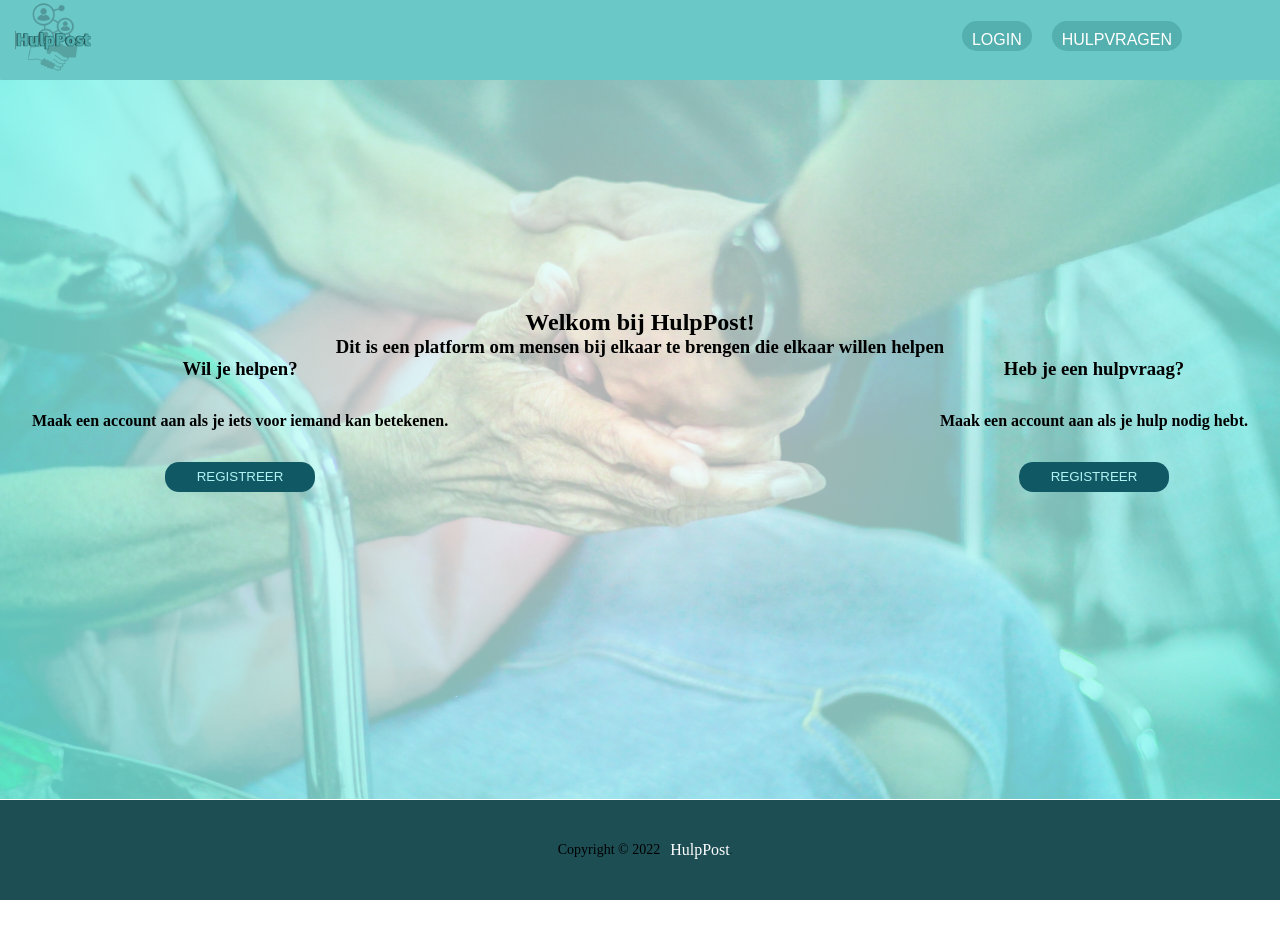
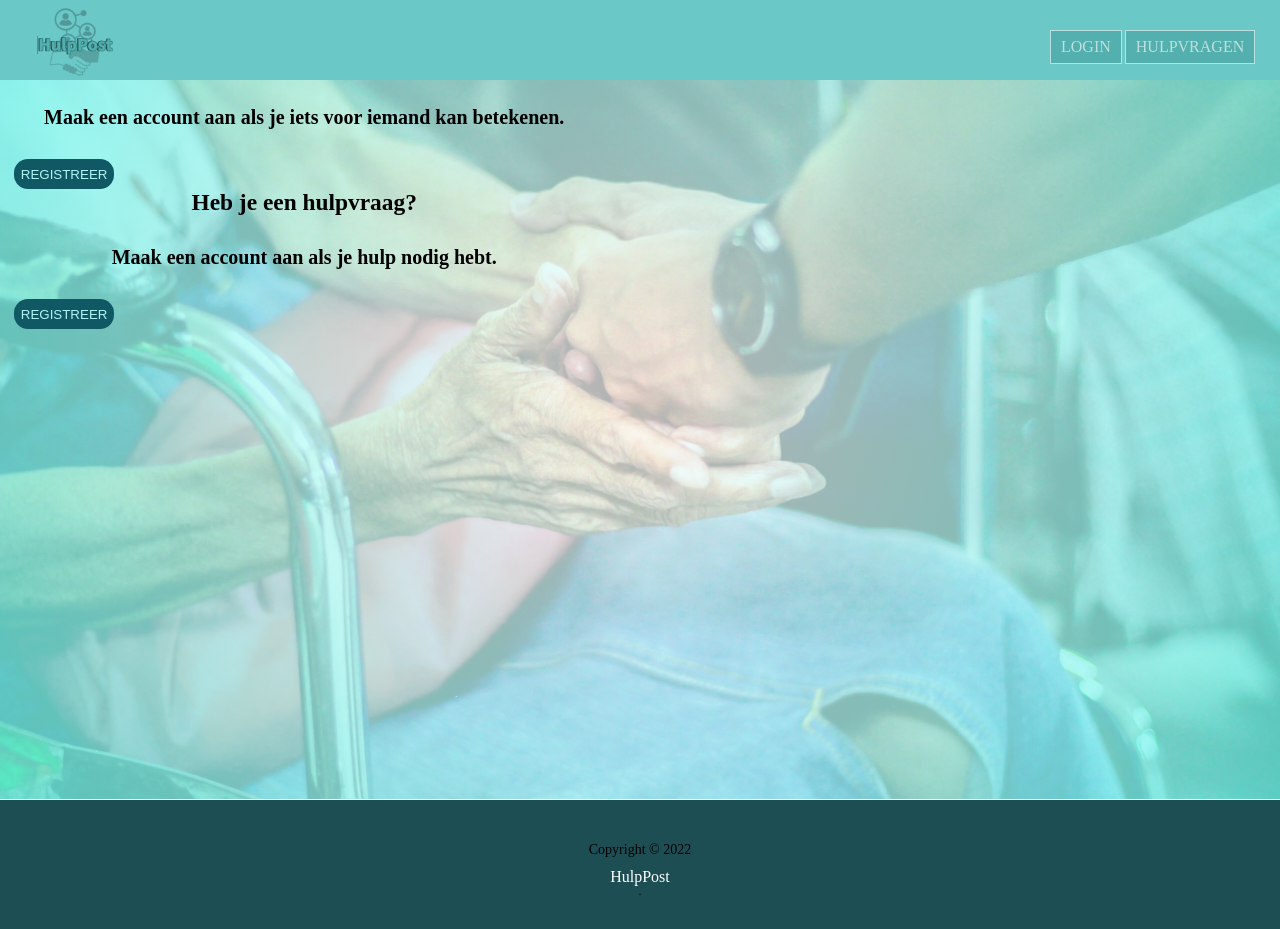
Before and after one commit to SKursad/project-hulppost-frontend, a React (Create React App) app: page / in a window 1280 px wide. Before the commit the page ends 900 px from the top, so only its background shows below. Built offline with nearby package versions, Linux system fonts and the light colour scheme.

Commit message:
Worked on responsivity

```diff
--- a/package.json
+++ b/package.json
@@ -11,6 +11,7 @@
     "jwt-decode": "^3.1.2",
     "react": "^18.2.0",
     "react-dom": "^18.2.0",
+    "react-icons": "^4.6.0",
     "react-router-dom": "^6.4.2",
     "react-scripts": "5.0.1",
     "web-vitals": "^2.1.4"
--- a/public/index.html
+++ b/public/index.html
@@ -2,6 +2,7 @@
 <html lang="en">
 <head>
     <meta charset="utf-8"/>
+    <!-- Adjust site to device viewport/translate px-->
     <meta name="viewport" content="width=device-width, initial-scale=1"/>
     <meta name="theme-color" content="#000000"/>
     <meta
--- a/src/components/Layout/Footer/Footer.css
+++ b/src/components/Layout/Footer/Footer.css
@@ -4,8 +4,17 @@
     justify-content: center;
     background: rgb(28, 78, 84);
     padding: 3.2rem;
+
     /*margin-top: 4.8rem;*/
     z-index: 1;
+}
+
+@media (min-width: 40rem) {
+    .main-footer__link {
+        display: inline-flex;
+        flex-direction: column;
+        margin: 0 1rem;
+    }
 }
 
 .main-footer__links {
--- a/src/components/Layout/NavBar/NavBar.js
+++ b/src/components/Layout/NavBar/NavBar.js
@@ -1,33 +1,52 @@
-import React, { useContext } from 'react';
-import { useNavigate, Link } from 'react-router-dom';
+import React, {useContext, useRef, useState} from 'react';
+import {useNavigate, Link} from 'react-router-dom';
 import {AuthContext} from '../../../context/auth-context';
 import Button from '../../UI/Button/Button';
-import './Navbar.css'
-import logo from '../../../assets/HulpPost-style.png'
+import {FaBars, FaTimes} from 'react-icons/fa';
+import './Navbar.css';
+import logo from '../../../assets/HulpPost-style.png';
 
 
 function NavBar() {
-    const { isAuth, logout, user } = useContext(AuthContext);
+    const {isAuth, logout, user} = useContext(AuthContext);
     const navigate = useNavigate();
+    const [isMobile, setIsMobile] = useState(false);
+
 
     return (
         <header className="main-header">
-            <div>
-                <a href="/" className="main-header__logo" >
-                <img src={logo} alt="logo" className="logo"/></a>
-            </div>
+            <Link to="/" className="main-header__logo">
+                <img src={logo} alt="logo" className="logo"/></Link>
             {isAuth ?
-                <nav className="main-nav">
-                    <button className="main-nav__btn" type="button" onClick={() => navigate('/createRequest')}>STEL EEN HULPVRAAG</button>
-                    {''}
-                    <button className="main-nav__btn" type="button" onClick={() => navigate(`/requestScreen`)}>HULPVRAGEN</button>
-                    <button className="main-nav__btn" type="button" onClick={() => navigate(`/profile/${user.id}`)}>PROFIEL</button>
-                    <button className="main-nav__btn" type="button" onClick={logout}> AFMELDEN </button>
+                <nav className="nav">
+                    <ul className={isMobile ? "nav__mobile" : "nav__links"}
+                        onClick={() => setIsMobile(false)}>
+                        <div className="nav__mobile-logout">
+                        <Link to={`/createRequest`} className="nav__request">STEL EEN HULPVRAAG</Link>
+                        <Link to={`/requestFeed`} className="nav__feed">HULPVRAGEN </Link>
+                        <Link to={`/profile/${user.id}`} className="nav__profile">PROFIEL </Link>
+                        <Link to={logout} onClick={logout} className="nav__logout">AFMELDEN</Link>
+                        </div>
+                    </ul>
+                    <button className="nav__mobile-menu"
+                            onClick={() => setIsMobile(!isMobile)}>
+                        {isMobile ? <FaTimes/>
+                            : <FaBars/>}
+                    </button>
                 </nav>
                 :
-                <nav className="main-nav">
-                    <Button className="main-nav__btn" type="button" onClick={() => navigate('/login')}> login </Button>
-                    <Button className="main-nav__btn" type="button" onClick={() => navigate(`/requestScreen`)}> hulpvragen </Button>
+                <nav className="nav">
+                    <ul className={isMobile ? "nav__mobile" : "nav__links"}
+                        onClick={() => setIsMobile(false)}>
+                        <div className="nav__mobile-login">
+                        <Link to={`/login`} className="nav__login">login</Link>
+                        <Link to={`/requestFeed`} className="nav__feed">hulpvragen</Link>
+                        </div>
+                    </ul>
+                    <button className="nav__mobile-menu"
+                            onClick={() => setIsMobile(!isMobile)}>
+                        {isMobile ? <FaTimes/> : <FaBars/>}
+                    </button>
                 </nav>
             }
         </header>
--- a/src/components/Layout/NavBar/Navbar.css
+++ b/src/components/Layout/NavBar/Navbar.css
@@ -1,77 +1,274 @@
 .main-header {
-    width: 100%;
+    /*position: absolute;*/
+    display: flex;
+    align-items: center;
+    /*align-items: center;*/
+    justify-content: space-between;
+    width: 100vw;
     height: 8rem;
     position: fixed;
-    top: 0;
-    left: 0;
-    padding: 8px 16px;
+    padding: 0 1rem;
     z-index: 2;
     background-color: rgb(106, 201, 199);
-    border-radius:  1px;
+    /*border-radius: 1px;*/
     /*box-shadow: 2px 2px 40px 2px rgba(0, 0, 0, 0.5);*/
-
 }
 
-.main-header > div {
-    display: inline-flex;
-    vertical-align: middle;
-}
-
-.main-header__logo {
-    position: absolute;
-    display: inline-flex;
-    /*height: 2.6rem;*/
-    /*font-size: 2.2rem;*/
-    top: -10px;
-    left: -2px;
-    /*bottom: 0;*/
-}
 
 .main-header__logo img {
     position: relative;
     height: 10rem;
+    justify-content: center;
+    left: 1rem;
+    top: .5rem;
+    /*transition: all 0.1s ease-in;*/
 }
 
-.main-nav {
+.nav {
+    /*display: flex;*/
+    height: 10%;
+    /*width: 100%;*/
+    position: absolute;
     /*position: relative;*/
+    font-size: 10rem;
+    align-items: center;
     display: inline-flex;
-    /*flex-direction: column;*/
-    justify-content: right;
-    align-items: self-end;
-    width: calc(100% - 7.5rem);
+    flex-direction: row;
+    justify-content: flex-end;
+    width: calc(100% - 4rem);
     vertical-align: middle;
 }
 
-.main-nav__btn {
-    height: 3rem;
-    top: 3px;
-    left: 3px;
-    width: auto;
-    font-size: 1.6rem;
-    margin: 1rem;
-    border: none;
-    cursor: pointer;
-    border-radius: 2rem;
-    transition: all .2s;
+.nav__mobile {
+    /*position: absolute;*/
     position: relative;
-    text-transform: uppercase;
+    display: inline-flex;
+    justify-content:center;
     text-align: center;
-    padding: 1rem;
-    /*bottom: 5px;*/
-    text-align-all: center;
-    align-content: center;
-    /*text-align: center;*/
+    flex-direction: column;
+    /*list-style: none;*/
+    left: -1rem;
+    top: 7rem;
+    /*bottom: 100%;*/
+    margin: 4.5rem 4.5rem 0 0;
+    transition: all 0.1s ease;
+    width: 100vw;
+    height: 100%;
 }
 
-.main-nav__btn {
+.nav__mobile-logout {
+    position: absolute;
+    top: -5rem;
+    margin: 0 0 0 0;
+    width: 100vw;
+}
+
+.nav__mobile-login {
+    position: absolute;
+    top: -5rem;
+    margin: 0 0 0 0;
+    width: 100vw;
+}
+
+.nav__links {
+    display: none;
+    /*position: relative;*/
+    /*display: flex;*/
+    height: 100vh;
+    width: 100vw;
+    /*left: 22rem;*/
+    margin: 3rem;
+    top: 1rem;
+    position: relative;
+    justify-content: flex-end;
+}
+
+
+.nav__login,
+.nav__request,
+.nav__feed,
+.nav__profile,
+.nav__logout  {
+    position: relative;
+    text-decoration: none;
+    list-style: none;
+    display: flex;
+    /*flex-flow: column;*/
+    /*right: 1rem;*/
+    /*top: 2rem;*/
+    align-items: center;
+    /*justify-content: end;*/
+    flex-direction: column;
+    text-align: center;
     background-color: #53b0ae;
-    color: #fff; }
-.main-nav__btn::after {
-    background-color: rgba(83, 176, 174, 0.53); }
+    background-position: center;
+    /*height: 70%;*/
+    /*width: 100%;*/
+    color: white;
+    font-size: 1.6rem;
+    padding: 2rem 2rem 2rem;
+    margin: 0 0 0 0 ;
+    cursor: pointer;
+    text-transform: uppercase;
+    justify-content: flex-end;
+    /*flex: available;*/
+    transition: all 0.1s ease-out;
+}
 
-.main-nav__btn:hover,
-.main-nav__btn:active {
+
+.nav__mobile-menu {
+    /*position: absolute;*/
+    display: flex;
+    margin: 1rem;
+    font-size: 2rem;
+    background-color: rgba(70, 134, 129, 0.47);
+
+}
+
+.nav__btn::after {
+    background-color: rgba(83, 176, 174, 0.53);
+}
+
+.nav__btn:hover,
+.nav__btn:active {
     color: #fff;
     background-color: rgb(53, 112, 111);
     border: none;
 }
+
+@media (min-width: 41.5rem ) {
+    .logo {
+        display: block;
+        position: absolute;
+        justify-content: flex-end;
+        top: 1rem;
+        left: 1rem;
+        vertical-align: middle;
+    }
+
+    .nav__links {
+        display: inline-flex;
+        flex-direction: row;
+        /*justify-content: center;*/
+        justify-content: flex-end;
+        /*font-size: 1rem;*/
+        flex: 50%;
+        gap: 0.5rem;
+        margin: 2rem;
+        border: none;
+        cursor: pointer;
+        list-style: none;
+        /*text-transform: uppercase;*/
+        text-align: center;
+        position: relative;
+        height: .1rem;
+        top: -3rem;
+        /*left: 6rem;*/
+        /*width: 100vw;*/
+    }
+
+    .nav__mobile-menu {
+        display: none;
+    }
+
+    .main-header__logo img {
+        position: relative;
+        justify-content: center;
+        height: 10rem;
+        left: 1rem;
+        top: .5rem;
+
+    }
+
+    .nav__mobile-logout {
+        position: relative;
+        display: inline-flex;
+        top: -5rem;
+        margin: 2rem;
+        width: 100vw;
+    }
+
+    .nav__mobile-logout,
+    .nav__request,
+    .nav__feed,
+    .nav__profile,
+    .nav__logout{
+        display: inline-flex;
+        flex-direction: row;
+        position: relative;
+        top: -2rem;
+        left: calc(100% - 53rem);
+        margin: 3.8rem 1rem 0 0;
+        /*width: 100vw;*/
+    }
+
+    .nav__mobile-login,
+    .nav__login,
+    .nav__feed {
+        display: inline-flex;
+        flex-direction: row;
+        position: relative;
+        top: -2rem;
+        left: calc(100% - 20rem);
+        margin: 4rem 2rem 0 0;
+        /*width: 100vw;*/
+    }
+
+
+    ul.nav__mobile {
+        background-color: transparent;
+        border: none;
+        display: flex;
+        position: absolute;
+        flex-direction: row;
+        margin: -3.9rem 1rem 1rem 0;
+        padding: 0 0 5rem 0;
+        left: calc(100% - 70rem);
+        transition: all 0.2s ease;
+
+    }
+
+
+
+    .nav__login,
+    .nav__request,
+    .nav__feed,
+    .nav__profile,
+    .nav__logout,
+    .nav__mobile {
+        display: inline-flex;
+        position: relative;
+        flex-direction: row;
+        text-decoration: none;
+        /*list-style: none;*/
+        /*align-items: end;*/
+        justify-content: flex-end;
+        text-align: end;
+        background-color: #53b0ae;
+        color: rgba(255, 255, 255, 0.61);
+        font-size: 1.6rem;
+        left: 2rem;
+        right: 10rem;
+        padding: 1.6rem 1rem;
+        margin: 2rem .3rem 0 0;
+        border: solid 1px;
+        cursor: pointer;
+        text-transform: uppercase;
+    }
+
+    .nav__mobile {
+        position: relative;
+        display: flex;
+        flex-direction: row;
+        text-align: justify-all;
+        /*list-style: none;*/
+        bottom: 80%;
+        top: 1.2rem;
+        left: 82%;
+        /*transition: all 0.1s ease;*/
+        /*width: 100vw;*/
+        /*height: 10vh;*/
+    }
+
+
+}
--- a/src/components/UI/Card/Card.css
+++ b/src/components/UI/Card/Card.css
@@ -1,12 +1,33 @@
 .card {
+    display: flex;
+    /*position: relative;*/
     background: white;
     box-shadow: 0 2px 8px rgba(0, 0, 0, 0.26);
     /*border-radius: 2px;*/
-    justify-content: center;
-    display: flex;
+    /*justify-content: center;*/
     flex-direction: column;
     text-align: center;
     font-size: 1.6rem;
     height: 100vh;
+    /*width: 100vw;*/
     /*z-index: 1;*/
 }
+.container--narrow {
+    max-width: 732px;
+}
+
+@media (min-width: 40rem) {
+    .card {
+        display: inline-flex;
+        text-align: center;
+        justify-content: center;
+        flex-direction: row;
+        min-height: 10rem;
+        min-width: 20rem;
+        /*width: 100%;*/
+}
+    .container--narrow {
+        min-width: 200px;
+        min-height: 200px;
+    }
+}
--- a/src/pages/Home/Home.css
+++ b/src/pages/Home/Home.css
@@ -7,26 +7,52 @@ main {
 .background {
     /*background: url('../../assets/jem-sahagun-O33vBPD6hAw-unsplash.jpg') center/cover;*/
     /*background: center/cover;*/
-    background-image: radial-gradient(circle, rgba(255, 255, 255, 0.7) 0%,
+    background-image: radial-gradient(circle, rgba(255, 255, 255, 0.7) ,
     rgba(109, 246, 234, 0.8) 100%, transparent 100%),
     url('../../assets/jem-sahagun-O33vBPD6hAw-unsplash.jpg');
     /*background-image: cross-fade(100% url('../../assets/jem-sahagun-O33vBPD6hAw-unsplash.jpg'), blue);*/
-    width: 100%;
+    width: 100vw;
     background-size: cover;
+
     background-position-y: center;
     background-position-x: center;
-    height: 100%;
+    height: 100vh;
     position: fixed;
     bottom: 1px;
     z-index: -10;
 }
 
+@media (min-width: 40rem) and (min-height: 30rem) {
+    #product-overview {
+        /*display: flex;*/
+        /*flex-direction: column;*/
+        /*position: absolute;*/
+        /*height: 100vh;*/
+        /*bottom: -10rem;*/
+        /*top: 20rem;*/
+        max-width: 1000px;
+        /*margin: 3rem auto;*/
+        /*bottom: 100rem;*/
+        /*background-size: auto;*/
+        /*position: fixed;*/
+        /*background-position: 100%;*/
+        /*background-position-y: center;*/
+        /*background-position-x: center;*/
+    }
+
+    /*#app-overview{*/
+    /*    max-width: 1500px;*/
+    /*    max-height: 1500px;*/
+    /*}*/
+}
+
 .app-overview__row {
-    flex-basis: border-box;
-    flex-direction: row;
+    /*flex-basis: border-box;*/
+    flex-direction: column;
     display: flex;
-    justify-content: space-between;
+    justify-content: flex-end;
 }
+
 
 
 .app-overview__info {
@@ -40,18 +66,38 @@ main {
 
 }
 
+@media (min-width: 40rem) and (min-height: 40rem) {
+    .app-overview__info {
+        display: inline-flex;
+        flex-direction: column;
+        font-size: 2rem;
+        justify-content: space-between;
+        max-height: 100rem;
+        max-width: 100rem;
+    }
+
+    .app-overview__row {
+        display:inline-flex;
+        font-size: 2rem;
+        flex-direction: column;
+
+    }
+
+}
+
+
 .app-overview__sub  {
     text-decoration: none;
     color: inherit;
     display: inline-flex;
     flex-flow: column;
-    padding: 32px;
+    padding: 3rem;
 }
 
 .app-overview__info .btn {
     height: 3rem;
     border: none;
-    width: 15rem;
+    width: 10rem;
     cursor: pointer;
     border-radius: 1.4rem;
     color: #b1f3f3;
@@ -77,6 +123,7 @@ main {
 .btn:hover {
     transform: translateY(-3px);
     box-shadow: 0 1rem 2rem rgba(0, 0, 0, 0.2); }
+
 .btn:hover::after {
     transform: scaleX(1.4) scaleY(1.6);
     opacity: 0; }
--- a/src/pages/Home/Home.js
+++ b/src/pages/Home/Home.js
@@ -7,33 +7,22 @@ const Home = () => {
     const navigate = useNavigate();
     return (
         <Screen title="Welkom!" wide={true}>
-            <main>
-                <div className="background"></div>
+            <main className= "app-overview__main">
                 <section id="app-overview">
+                    <div className="background"></div>
                     <h1>Welkom bij HulpPost!</h1>
-
                     <h3> Dit is een platform om mensen bij elkaar te brengen die elkaar willen helpen</h3>
                     <div className="app-overview__row">
                         <div className="app-overview__info" id="volunteer">
-                            <p><h3 className="app-overview__title"> Wil je helpen? </h3>
-                                <p className= "app-overview__sub" >Maak een account aan als je iets voor iemand kan betekenen.</p>
-                                <div>
-                                    <button className="btn" onClick={() => navigate(`/register/volunteer`)}>Registreer
-                                    </button>
-                                </div>
-                            </p>
-
+                            <h3 className="app-overview__title"> Wil je helpen? </h3>
+                            <p className="app-overview__sub">Maak een account aan als je iets voor iemand kan betekenen.</p>
+                            <button className="btn" onClick={() => navigate(`/register/volunteer`)}>Registreer</button>
                         </div>
 
                         <div className="app-overview__info" id="help-seeker">
-                            <p>
-                                <h3 className="app-overview__title"> Heb je een hulpvraag? </h3>
-                                <p className= "app-overview__sub">Maak een account aan als je hulp nodig hebt.</p>
-                                <div>
-                                    <button className="btn" onClick={() => navigate(`/register/help-seeker`)}>Registreer
-                                    </button>
-                                </div>
-                            </p>
+                            <h3 className="app-overview__title"> Heb je een hulpvraag? </h3>
+                            <p className="app-overview__sub">Maak een account aan als je hulp nodig hebt.</p>
+                            <button className="btn" onClick={() => navigate(`/register/help-seeker`)}>Registreer</button>
                         </div>
                     </div>
                 </section>
```
Also changed, not shown: src/App.css (+9 -1 lines), 1 other file (tests, documents, lock files or other folders).
